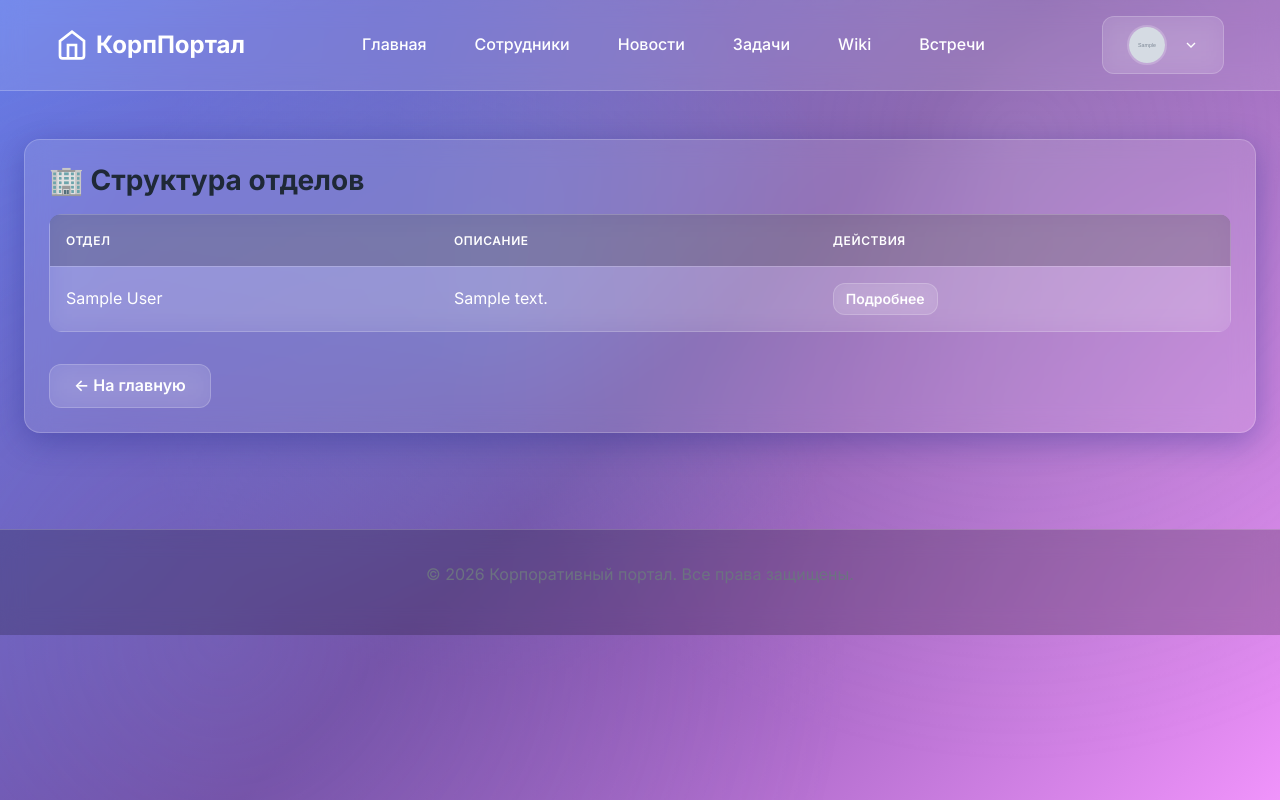
After one commit to ArtemZakuraev/corp_portsl, a Django app: page /dashboard/departments/ in a window 1280 px wide. The commit adds this page. Run offline with Django 5.2, Linux system fonts and the light colour scheme; a user stored in the database is signed in; tables that the repository leaves empty hold one stand-in row (values such as "Sample post"); grey boxes marked "Sample" are stand-in pictures.

Commit message:
update branch

```diff
--- a/templates/base.html
+++ b/templates/base.html
@@ -40,7 +40,7 @@
 
             <div class="user-menu">
                 <button class="glass-button">
-                    {% if user.employee_profile.avatar %}
+                    {% if user.employee_profile and user.employee_profile.avatar %}
                         <img src="{{ user.employee_profile.avatar.url }}" alt="{{ user.get_full_name }}" class="avatar">
                     {% else %}
                         <div class="avatar" style="background: var(--primary-color); display: flex; align-items: center; justify-content: center; color: white;">
@@ -54,7 +54,9 @@
                 </button>
 
                 <div class="user-dropdown">
+                    {% if user.employee_profile and user.employee_profile.pk %}
                     <a href="{% url 'employees:employee_detail' user.employee_profile.pk %}" class="dropdown-item">Профиль</a>
+                    {% endif %}
                     <a href="{% url 'admin:index' %}" class="dropdown-item">Админка</a>
                     <hr style="border: none; border-top: 1px solid var(--glass-border); margin: 0.5rem 0;">
                     <a href="{% url 'logout' %}" class="dropdown-item">Выйти</a>
--- /dev/null
+++ b/templates/employees/department_structure.html
@@ -0,0 +1,88 @@
+{% extends 'base.html' %}
+
+{% block title %}{{ department.name|default:"Структура отделов" }} - Корпоративный портал{% endblock %}
+
+{% block content %}
+<div class="glass-card">
+    <h3>🏢 {% if department %}{{ department.name }}{% else %}Структура отделов{% endif %}</h3>
+
+    {% if department %}
+        <p class="text-muted">{{ department.description|default:"Описание отсутствует" }}</p>
+
+        {% if department.parent %}
+            <div class="mb-3">
+                <a href="{% url 'employees:department_detail' department.parent.pk %}" class="glass-button">
+                    ← {{ department.parent.name }}
+                </a>
+            </div>
+        {% endif %}
+
+        <div class="grid grid-2 mt-4">
+            <div>
+                <h4>Подразделения</h4>
+                <ul class="list-unstyled">
+                    {% for child in department.children.all %}
+                        <li class="mb-2">
+                            <a href="{% url 'employees:department_detail' child.pk %}">{{ child.name }}</a>
+                        </li>
+                    {% empty %}
+                        <li class="text-muted">Нет подразделений</li>
+                    {% endfor %}
+                </ul>
+            </div>
+
+            <div>
+                <h4>Сотрудники</h4>
+                <ul class="list-unstyled">
+                    {% for position in department.positions.all %}
+                        {% for employee in position.employees.all %}
+                            <li class="mb-2">
+                                <a href="{% url 'employees:employee_detail' employee.pk %}">
+                                    {{ employee.get_full_name }} - {{ position.name }}
+                                </a>
+                            </li>
+                        {% endfor %}
+                    {% empty %}
+                        <li class="text-muted">Нет сотрудников</li>
+                    {% endfor %}
+                </ul>
+            </div>
+        </div>
+    {% else %}
+        <div class="table-responsive">
+            <table class="table">
+                <thead>
+                    <tr>
+                        <th>Отдел</th>
+                        <th>Описание</th>
+                        <th>Действия</th>
+                    </tr>
+                </thead>
+                <tbody>
+                    {% for dept in departments %}
+                    <tr>
+                        <td>{{ dept.name }}</td>
+                        <td>{{ dept.description|truncatewords:5|default:"—" }}</td>
+                        <td>
+                            <a href="{% url 'employees:department_detail' dept.pk %}" class="glass-button" style="padding: 0.25rem 0.75rem; font-size: 0.875rem;">
+                                Подробнее
+                            </a>
+                        </td>
+                    </tr>
+                    {% empty %}
+                    <tr>
+                        <td colspan="3" class="text-center text-muted">Отделы не найдены</td>
+                    </tr>
+                    {% endfor %}
+                </tbody>
+            </table>
+        </div>
+    {% endif %}
+
+    <div class="mt-4">
+        <a href="{% url 'employees:dashboard' %}" class="glass-button">
+            ← На главную
+        </a>
+    </div>
+</div>
+{% endblock %}
--- a/templates/employees/employee_detail.html
+++ b/templates/employees/employee_detail.html
@@ -32,7 +32,7 @@
             </div>
             <div class="flex flex-between mb-2" style="padding: var(--spacing-sm) 0; border-bottom: 1px solid var(--glass-border);">
                 <span class="text-muted">Руководитель:</span>
-                {% if employee.supervisor %}
+                {% if employee.supervisor and employee.supervisor.pk %}
                     <a href="{% url 'employees:employee_detail' employee.supervisor.pk %}">{{ employee.supervisor.get_full_name }}</a>
                 {% else %}
                     <span class="text-muted">—</span>
```
Also changed, not shown: employees/management/commands/ensure_admin.py (+15 -2 lines), 1 other file.
